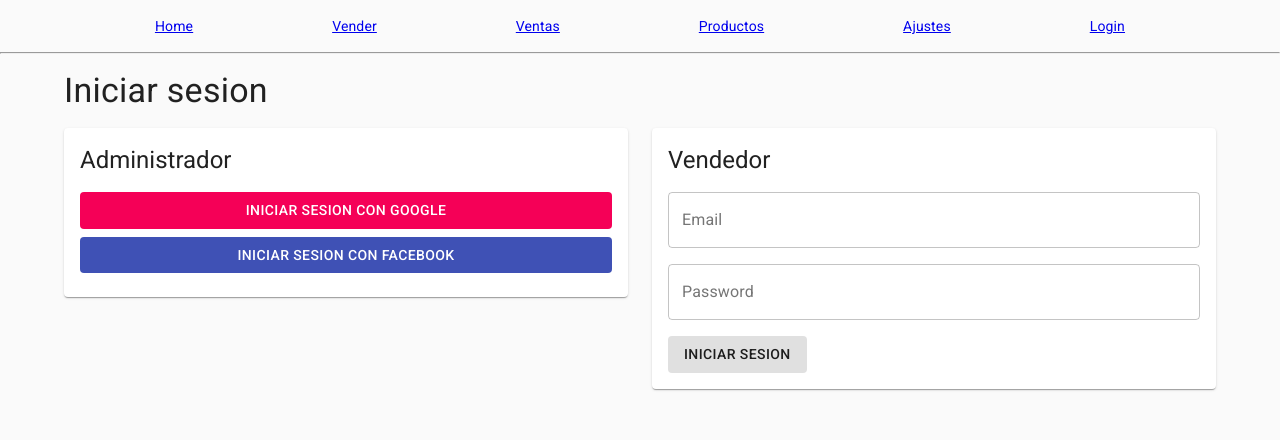
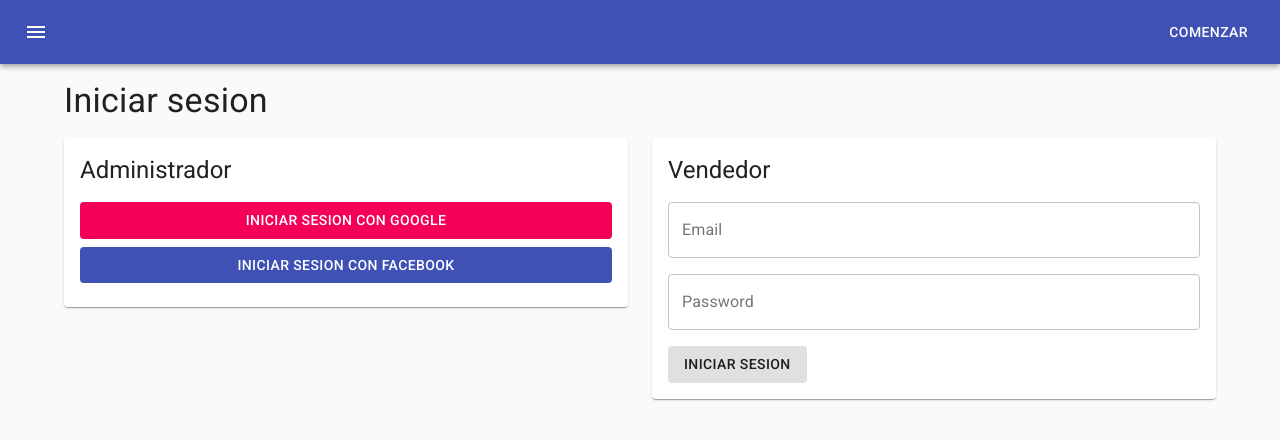
Before and after one commit to luisrdevy/papermin-app, a React (Create React App) app: page /login in a window 1280 px wide. Shown: the top 440 px of the page. Built offline with nearby package versions, Linux system fonts and the light colour scheme; no server answers; the database is empty.

Commit message:
nav finish

```diff
--- a/src/components/UserMinimal.tsx
+++ b/src/components/UserMinimal.tsx
@@ -1,22 +1,52 @@
+import {
+  Avatar,
+  makeStyles,
+  Typography,
+  Menu,
+  MenuItem,
+} from "@material-ui/core";
+import { useState } from "react";
 import { useUser } from "../context/UserContext";
 
+const useStyles = makeStyles((theme) => ({
+  name: {
+    marginRight: theme.spacing(1),
+  },
+}));
+
 const UserMinimal = () => {
+  const classes = useStyles();
   const { user, logout } = useUser();
+  const [openMenu, setOpenMenu] = useState(null as any);
   return (
-    <div>
+    <>
       {user && (
-        <div onClick={logout} style={{ display: "flex", alignItems: "center" }}>
-          <span>{user.displayName}</span>
-          <img
-            src={user.photoURL || ""}
-            alt={user.displayName || ""}
-            width="50"
-            height="50"
-            style={{ borderRadius: "50%", marginLeft: ".5rem" }}
-          />
+        <div
+          style={{ display: "flex", alignItems: "center" }}
+          aria-controls="simple-menu"
+          aria-haspopup="true"
+          onClick={(e) => setOpenMenu(e.currentTarget)}
+        >
+          <Typography variant="subtitle2" className={classes.name}>
+            {user.displayName}
+          </Typography>
+          {user.photoURL && user.displayName ? (
+            <Avatar alt={user.displayName} src={user.photoURL} />
+          ) : (
+            <Avatar>U</Avatar>
+          )}
         </div>
       )}
-    </div>
+      <Menu
+        id="simple-menu"
+        anchorEl={openMenu}
+        keepMounted
+        open={Boolean(openMenu)}
+        onClose={() => setOpenMenu(null)}
+      >
+        <MenuItem onClick={logout}>Cerrar sesion</MenuItem>
+      </Menu>
+    </>
   );
 };
 
--- a/src/routers/AppRouter.tsx
+++ b/src/routers/AppRouter.tsx
@@ -1,4 +1,4 @@
-import { FC, memo } from "react";
+import { FC, memo, useState } from "react";
 import { BrowserRouter, Link, Redirect, Route } from "react-router-dom";
 import { useStore } from "../context/StoreContext";
 import { useUser } from "../context/UserContext";
@@ -11,33 +11,133 @@ import Productos from "../pages/Productos";
 import Vender from "../pages/Vender";
 import Ventas from "../pages/Ventas";
 
-const Router: FC = ({ children }) => {
+import {
+  AppBar,
+  Drawer,
+  List,
+  ListItem,
+  ListItemText,
+  ListItemIcon,
+  makeStyles,
+  Toolbar,
+  IconButton,
+  Typography,
+  Button,
+} from "@material-ui/core";
+
+import {
+  AccountBalanceWallet,
+  Settings,
+  ShoppingCart,
+  List as ListIcon,
+  Home as HomeIcon,
+  Menu,
+} from "@material-ui/icons";
+
+const useStyles = makeStyles((theme) => ({
+  list: {
+    width: 250,
+  },
+  title: {
+    flexGrow: 1,
+  },
+  menuButton: {
+    marginRight: theme.spacing(2),
+  },
+  link: {
+    color: "#fff",
+    textDecoration: "none",
+    flexGrow: 1,
+  },
+  listLink: {
+    textDecoration: "none",
+    flexGrow: 1,
+    color: theme.palette.text.primary,
+  },
+}));
+
+const Router: FC = () => {
+  const classes = useStyles();
   const { user } = useUser();
   const store = useStore();
+  const [openDrawer, setOpenDrawer] = useState(false);
   return (
     <BrowserRouter>
-      <header
-        style={{
-          display: "flex",
-          padding: "1rem",
-          justifyContent: "space-evenly",
-          alignItems: "center",
-        }}
-      >
-        {store && (
-          <p>
-            <b>{store.name}</b>
-            <br /> <span>{store.slogan}</span>
-          </p>
-        )}
-        <Link to="/">Home</Link>
-        <Link to="/vender">Vender</Link>
-        <Link to="/ventas">Ventas</Link>
-        <Link to="/productos">Productos</Link>
-        <Link to="/ajustes">Ajustes</Link>
-        {user ? <UserMinimal /> : <Link to="/login">Login</Link>}
-      </header>
-      <hr />
+      <AppBar position="static">
+        <Toolbar>
+          <IconButton
+            onClick={() => setOpenDrawer(!openDrawer)}
+            edge="start"
+            className={classes.menuButton}
+            color="inherit"
+            aria-label="menu"
+          >
+            <Menu />
+          </IconButton>
+          {store && (
+            <div className={classes.title}>
+              <Typography variant="subtitle1">{store.name}</Typography>
+              <Typography variant="subtitle2">{store.slogan}</Typography>
+            </div>
+          )}
+          {user ? (
+            <UserMinimal />
+          ) : (
+            <>
+              <div className={classes.title}></div>
+              <Button color="inherit">
+                <Link className={classes.link} to="/login">
+                  Comenzar
+                </Link>
+              </Button>
+            </>
+          )}
+        </Toolbar>
+      </AppBar>
+      <Drawer open={openDrawer} onClose={() => setOpenDrawer(false)}>
+        <List className={classes.list} onClick={() => setOpenDrawer(false)}>
+          <Link to="/" className={classes.listLink}>
+            <ListItem button>
+              <ListItemIcon>
+                <HomeIcon />
+              </ListItemIcon>
+              <ListItemText primary="Home" />
+            </ListItem>
+          </Link>
+          <Link to="/vender" className={classes.listLink}>
+            <ListItem button>
+              <ListItemIcon>
+                <ShoppingCart />
+              </ListItemIcon>
+              <ListItemText primary="Vender" />
+            </ListItem>
+          </Link>
+          <Link to="/ventas" className={classes.listLink}>
+            <ListItem button>
+              <ListItemIcon>
+                <AccountBalanceWallet />
+              </ListItemIcon>
+              <ListItemText primary="Ventas" />
+            </ListItem>
+          </Link>
+          <Link to="/productos" className={classes.listLink}>
+            <ListItem button>
+              <ListItemIcon>
+                <ListIcon />
+              </ListItemIcon>
+              <ListItemText primary="Productos" />
+            </ListItem>
+          </Link>
+          <Link to="/ajustes" className={classes.listLink}>
+            <ListItem button>
+              <ListItemIcon>
+                <Settings />
+              </ListItemIcon>
+              <ListItemText primary="Ajustes" />
+            </ListItem>
+          </Link>
+        </List>
+      </Drawer>
       <main
         style={{
           margin: "1rem auto",
```
